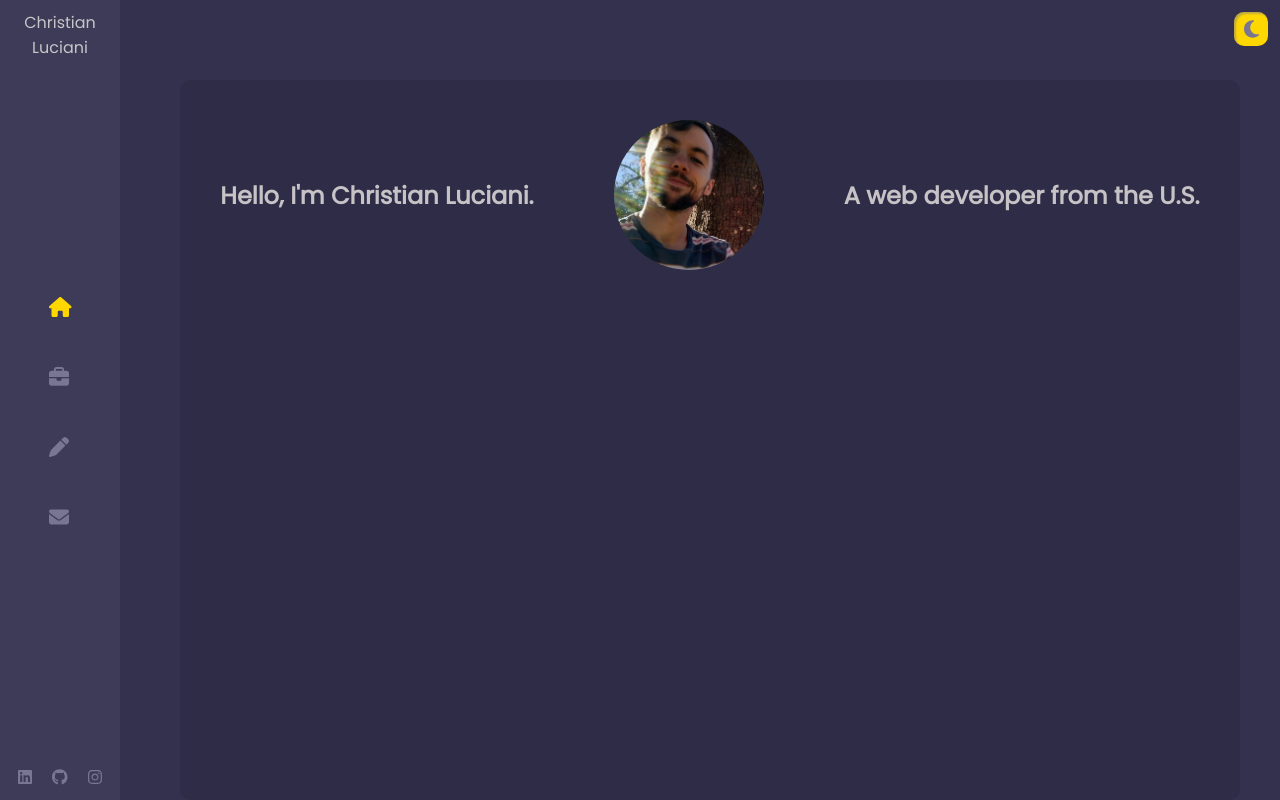
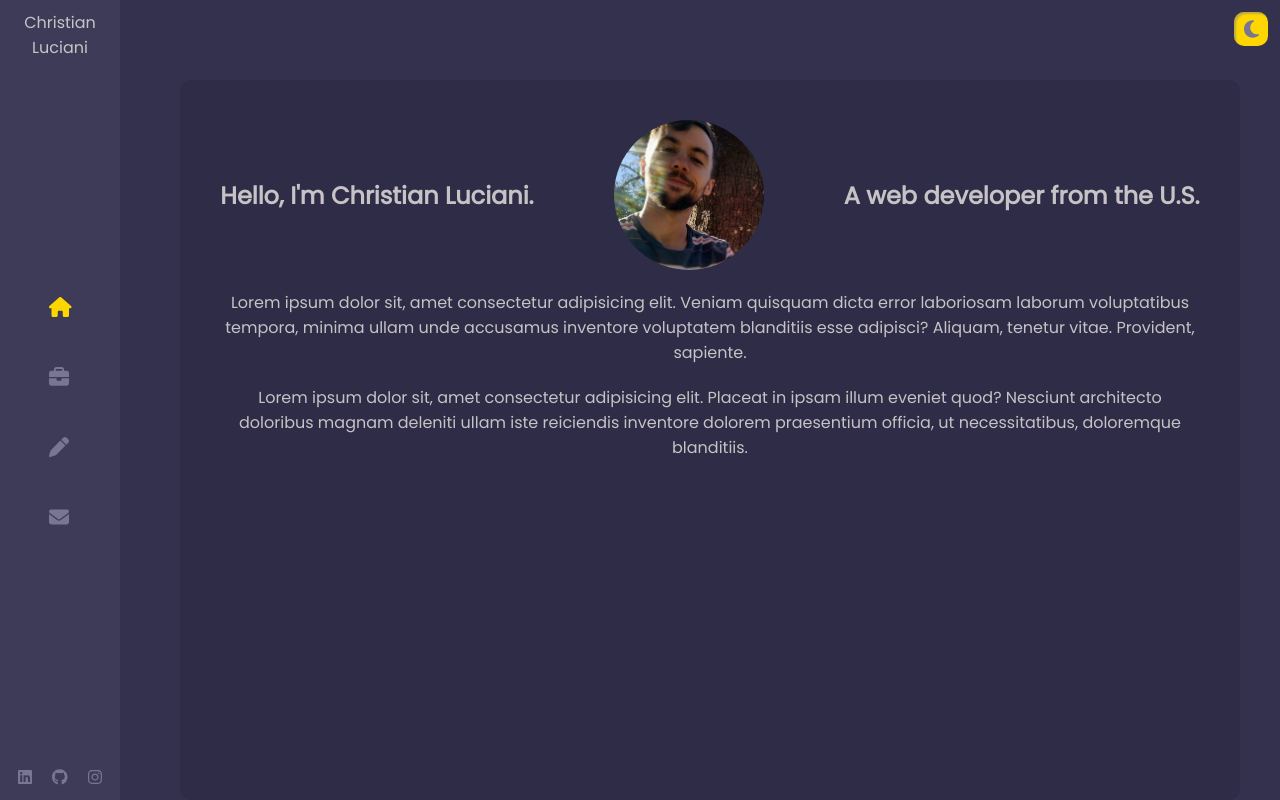
Before and after one commit to LucianiChristian/PersonalSite, a React (Create React App) app: page / in a window 1280 px wide. Built offline with nearby package versions, Linux system fonts and the light colour scheme.

Commit message:
Insert placeholder body content on Home Page

```diff
--- a/src/components/Home/Home.js
+++ b/src/components/Home/Home.js
@@ -12,7 +12,8 @@ export default function Home() {
                 <h2>A web developer from the U.S.</h2>
             </div>
             <div className="middle">
-
+                <p className="bio-A">Lorem ipsum dolor sit, amet consectetur adipisicing elit. Veniam quisquam dicta error laboriosam laborum voluptatibus tempora, minima ullam unde accusamus inventore voluptatem blanditiis esse adipisci? Aliquam, tenetur vitae. Provident, sapiente.</p>
+                <p className="bio-B">Lorem ipsum dolor sit, amet consectetur adipisicing elit. Placeat in ipsam illum eveniet quod? Nesciunt architecto doloribus magnam deleniti ullam iste reiciendis inventore dolorem praesentium officia, ut necessitatibus, doloremque blanditiis.</p>
             </div>
             <div className="bottom">
 
--- a/src/components/Home/Home.scss
+++ b/src/components/Home/Home.scss
@@ -2,6 +2,7 @@
     display: flex;
     flex-direction: column;
     align-items: center;
+    gap: 20px;
 
     height: 100%;
 
@@ -33,9 +34,16 @@
     }
 }
 
+.middle {
+    display: flex;
+    flex-direction: column;
+    gap: 20px;
+}
+
 @media (max-width: 1050px) {
     .top {
         flex-direction: column;
         gap: 20px;
+        font-size: 0.7rem;
     }
 }
```
